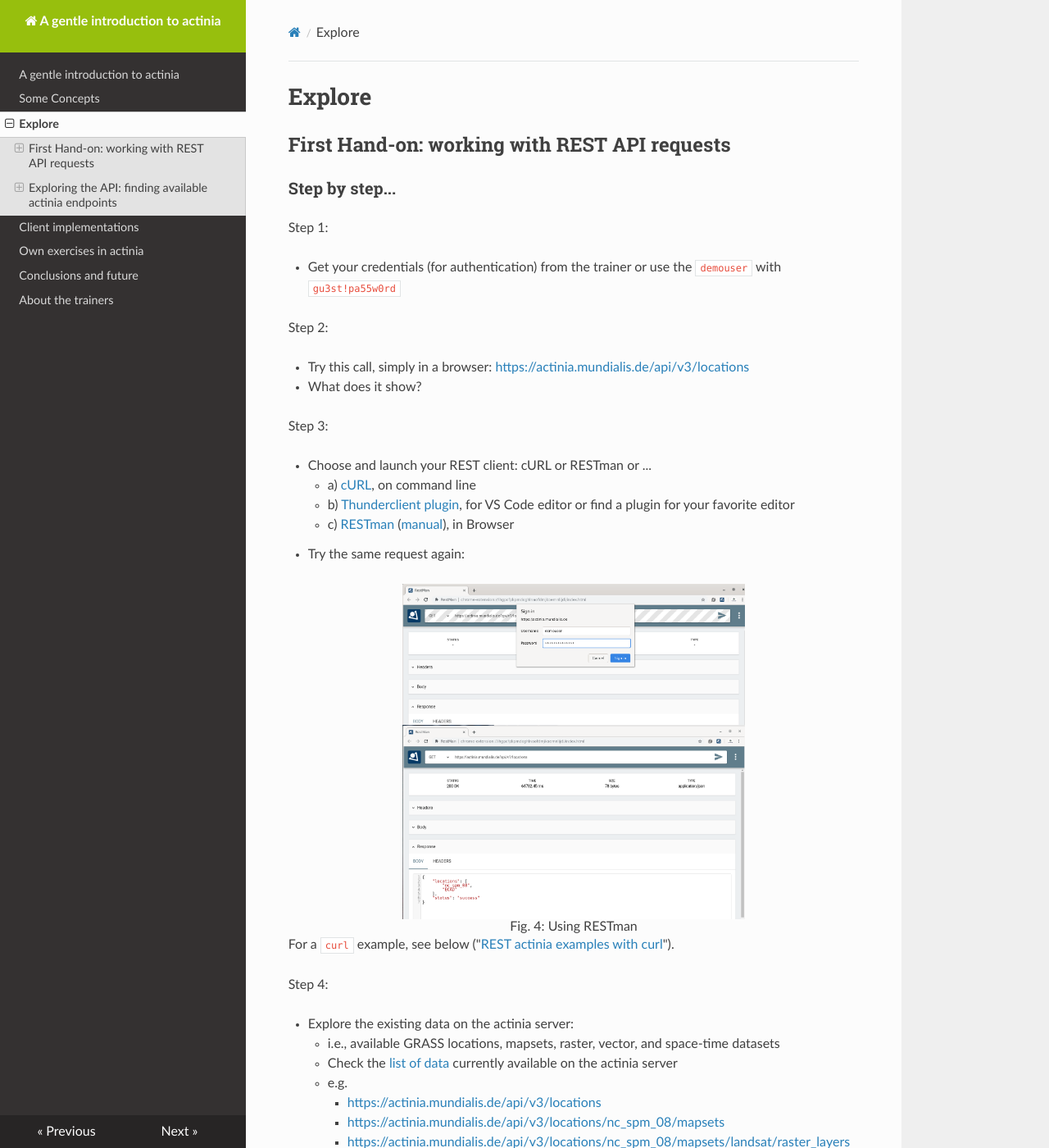
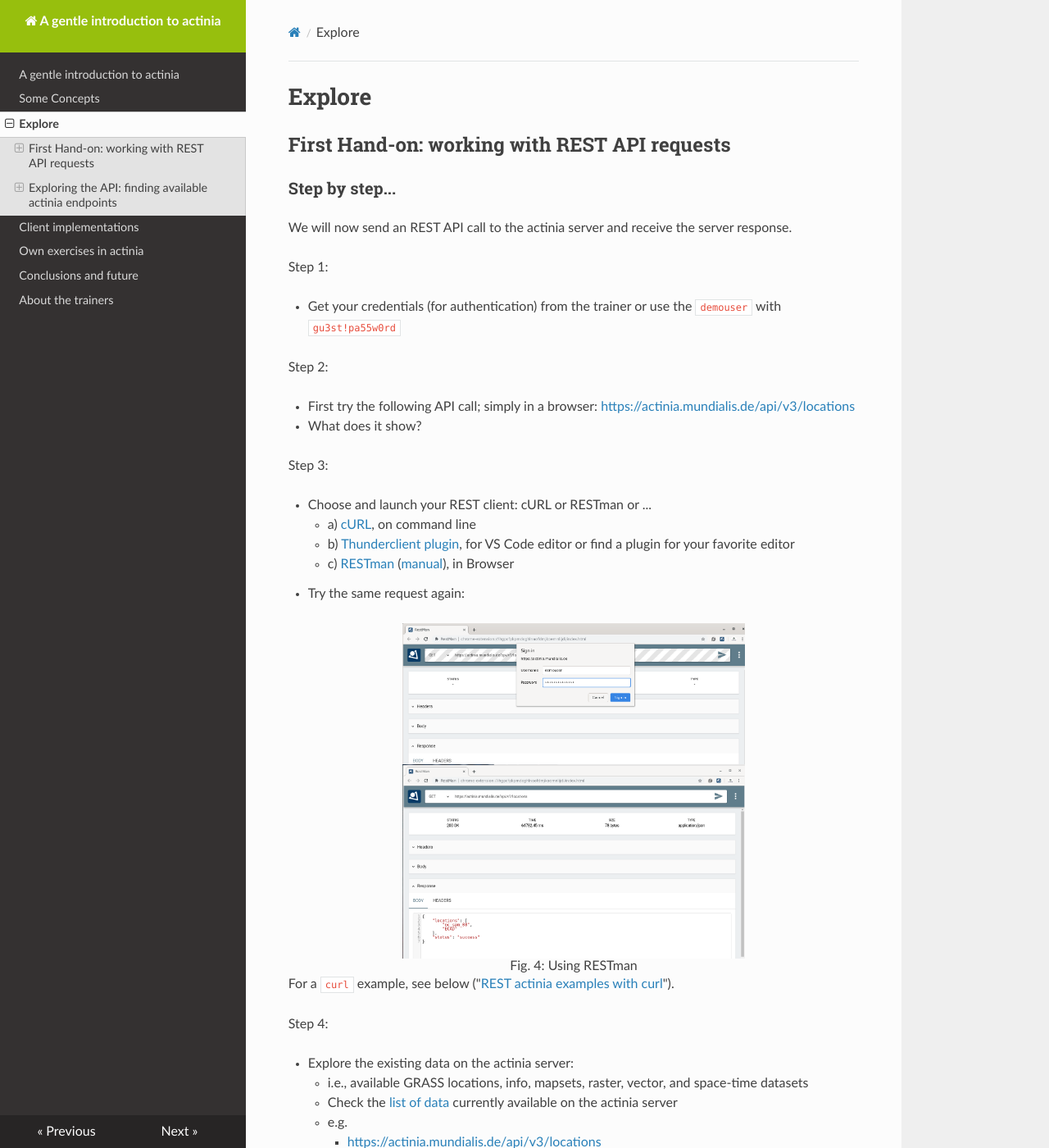
Before and after one commit to actinia-org/actinia-introduction, an MkDocs documentation site: the page built from docs/3_explore.md, in a window 1280 px wide and 1400 px high. Shown: the whole window at 82% size. Built offline with MkDocs 1.6.1, drawn with Linux system fonts in a browser that asks for light colours; nearby versions of some CDN libraries; some of the changed text lies outside the part shown.

Commit message:
FOSS4G 2022 updates
Some improvements based on questions from course participants.

````diff
--- a/docs/3_explore.md
+++ b/docs/3_explore.md
@@ -8,13 +8,15 @@
 
 ### Step by step...
 
+We will now send an REST API call to the actinia server and receive the server response.
+
 Step 1:
 
 * Get your credentials (for authentication) from the trainer or use the `demouser` with `gu3st!pa55w0rd`
 
 Step 2:
 
-* Try this call, simply in a browser: [https://actinia.mundialis.de/api/v3/locations](https://actinia.mundialis.de/api/v3/locations)
+* First try the following API call; simply in a browser: [https://actinia.mundialis.de/api/v3/locations](https://actinia.mundialis.de/api/v3/locations)
 * What does it show?
 
 Step 3:
@@ -36,10 +38,11 @@ For a `curl` example, see below ("[REST actinia examples with curl](index.html#r
 Step 4:
 
 * Explore the existing data on the actinia server:
-    * i.e., available GRASS locations, mapsets, raster, vector, and space-time datasets
+    * i.e., available GRASS locations, info, mapsets, raster, vector, and space-time datasets
     * Check the [list of data](https://github.com/mundialis/actinia_core/blob/master/scripts/README.md#available-data) currently available on the actinia server
     * e.g.
         * [https://actinia.mundialis.de/api/v3/locations](https://actinia.mundialis.de/api/v3/locations)
+        * [https://actinia.mundialis.de/api/v3/locations/nc_spm_08/info](https://actinia.mundialis.de/api/v3/locations/nc_spm_08/info)
         * [https://actinia.mundialis.de/api/v3/locations/nc_spm_08/mapsets](https://actinia.mundialis.de/api/v3/locations/nc_spm_08/mapsets)
         * [https://actinia.mundialis.de/api/v3/locations/nc_spm_08/mapsets/landsat/raster_layers](https://actinia.mundialis.de/api/v3/locations/nc_spm_08/mapsets/landsat/raster_layers)
         * [https://actinia.mundialis.de/api/v3/locations/nc_spm_08/mapsets/landsat/raster_layers/lsat5_1987_10](https://actinia.mundialis.de/api/v3/locations/nc_spm_08/mapsets/landsat/raster_layers/lsat5_1987_10)
@@ -253,7 +256,7 @@ curl ${AUTH} -X GET "${actinia}/api/v3/locations/ECAD/mapsets/PERMANENT/strds/pr
 
 # Get a list or raster layers from a STRDS, with date filter
 # ECAD: Yearly precipitation
-curl ${AUTH} -X GET "${actinia}/api/v3/locations/ECAD/mapsets/PERMANENT/strds/precipitation_1950_2013_yearly_mm/raster_layers?where=start_time>2012-01-01"
+curl ${AUTH} -X GET "${actinia}/api/v3/locations/ECAD/mapsets/PERMANENT/strds/precipitation_1950_2013_yearly_mm/raster_layers?where=start_time>'2012-01-01'"
 ```
 
 #### Render maps
````
Also changed, not shown: docs/2_concepts.md (+1 -1 lines), docs/4_clients.md (+2 -2 lines), docs/index.md (+1 -1 lines).
